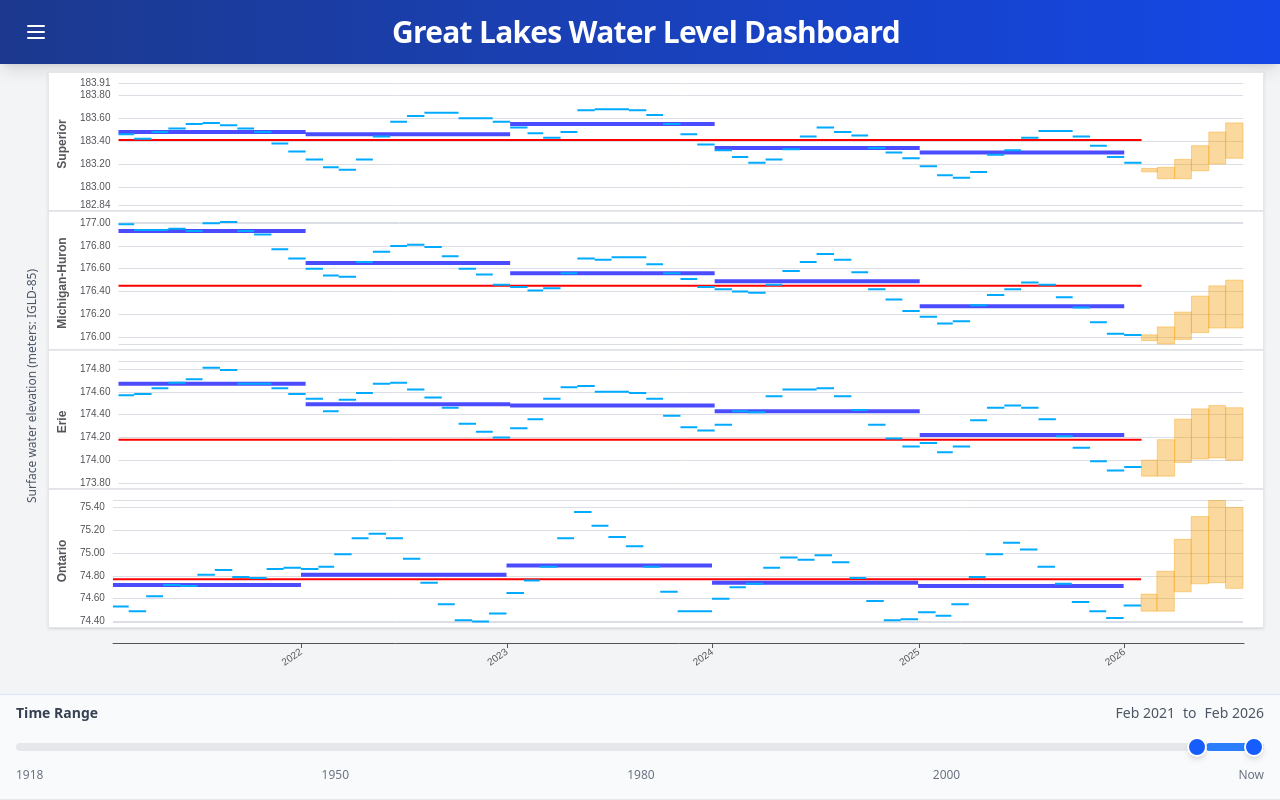
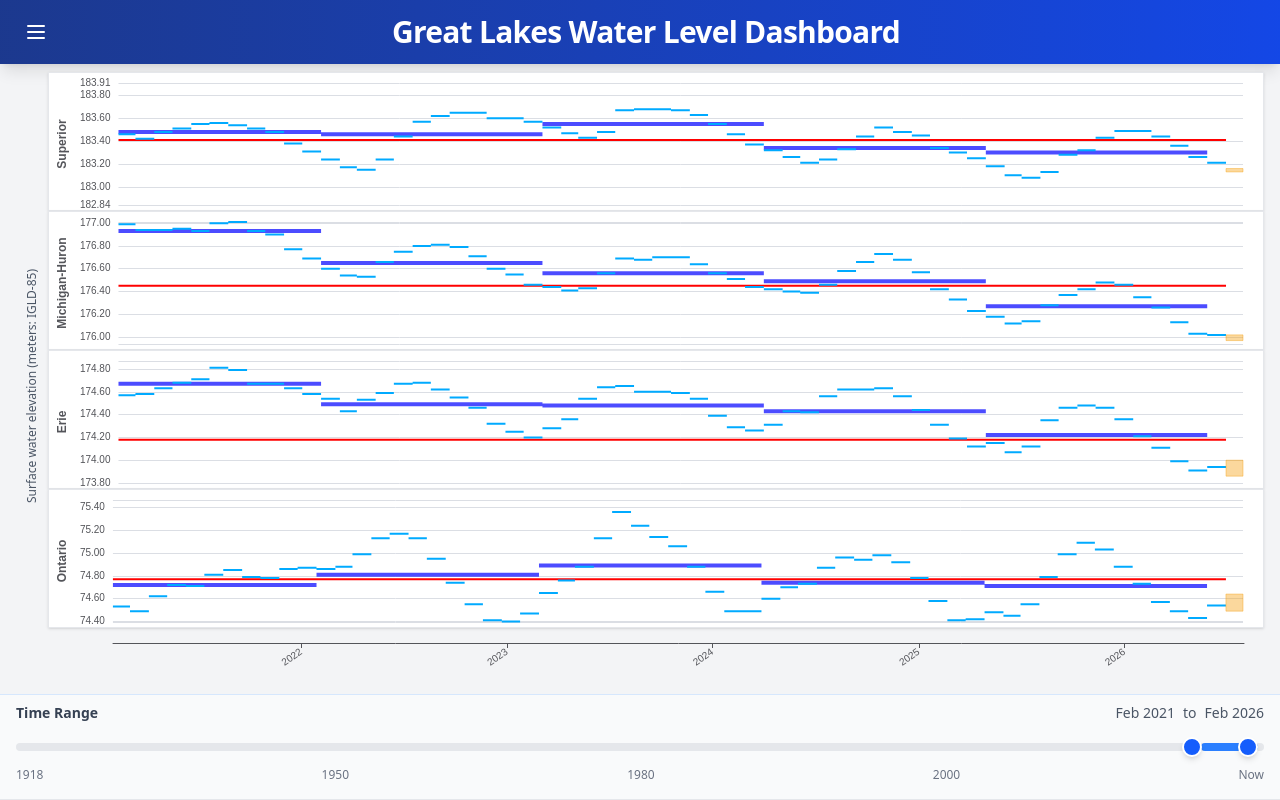
Before and after one commit to JoesephPaulSmith/fwld, a React (Vite) app in the folder dashboard/: page / in a window 1280 px wide. Built offline with nearby package versions, Linux system fonts and the light colour scheme.

Commit message:
Time sliding no longer slips

```diff
--- a/dashboard/src/components/LakeChart.tsx
+++ b/dashboard/src/components/LakeChart.tsx
@@ -274,15 +274,17 @@ export function LakeChart({ lake, config, height, hideXAxis, showLakeNameAsYLabe
 
         for (const point of forecastData.series.monthly_forecast) {
           const date = parseMonthDate(point.date);
+          const fStart = startOfMonth(date);
+          const fEnd = endOfMonth(date);
+          if (fStart > endDate || fEnd < startDate) continue;
           const high = convertDataToUnit(point.forecast_high, unitSystem);
           const low = convertDataToUnit(point.forecast_low, unitSystem);
-          const start = startOfMonth(date).getTime();
-          const end = endOfMonth(date).getTime();
-          forecastBarData.push([start, end, low, high]);
-          if (endOfMonth(date) > xAxisMax) xAxisMax = endOfMonth(date);
+          forecastBarData.push([fStart.getTime(), fEnd.getTime(), low, high]);
+          if (fEnd > xAxisMax) xAxisMax = fEnd;
           addTooltipEntry(point.date, 'Forecast Range', [low, high]);
         }
 
+        if (forecastBarData.length > 0) {
           seriesColorMap['Forecast Range'] = COLORS.forecast;
           seriesTypeMap['Forecast Range'] = 'custom';
           series.push({
@@ -304,6 +306,7 @@ export function LakeChart({ lake, config, height, hideXAxis, showLakeNameAsYLabe
             z: 12,
             encode: { x: [0, 1], y: [2, 3] },
           });
+        }
       }
     }
 
--- a/dashboard/src/components/TimeSlider.tsx
+++ b/dashboard/src/components/TimeSlider.tsx
@@ -1,9 +1,9 @@
 import { useMemo, useCallback } from 'react';
 import { useDashboardStore } from '@/store/dashboardStore';
+import { getWaterLevelData, getForecastData } from '@/utils/dataProcessing';
 import { format, parse, differenceInMonths, addMonths } from 'date-fns';
 
 const MIN_DATE = '1918-01';
-const CURRENT_DATE = new Date().toISOString().slice(0, 7);
 
 function parseDate(dateStr: string): Date {
   return parse(dateStr, 'yyyy-MM', new Date());
@@ -16,10 +16,30 @@ function formatDate(date: Date): string {
 export function TimeSlider() {
   const timeRange = useDashboardStore((state) => state.timeRange);
   const setTimeRange = useDashboardStore((state) => state.setTimeRange);
+  const lakesData = useDashboardStore((state) => state.lakesData);
+
+  const MAX_DATE = useMemo(() => {
+    let maxDateStr = new Date().toISOString().slice(0, 7);
+    if (lakesData) {
+      for (const lake of lakesData) {
+        const waterLevelData = getWaterLevelData(lake);
+        if (waterLevelData?.series.monthly.length) {
+          const last = waterLevelData.series.monthly.at(-1)!.date;
+          if (last > maxDateStr) maxDateStr = last;
+        }
+        const forecastData = getForecastData(lake);
+        if (forecastData?.series.monthly_forecast.length) {
+          const last = forecastData.series.monthly_forecast.at(-1)!.date;
+          if (last > maxDateStr) maxDateStr = last;
+        }
+      }
+    }
+    return formatDate(addMonths(parseDate(maxDateStr), 1));
+  }, [lakesData]);
 
   const totalMonths = useMemo(() => {
-    return differenceInMonths(parseDate(CURRENT_DATE), parseDate(MIN_DATE));
-  }, []);
+    return differenceInMonths(parseDate(MAX_DATE), parseDate(MIN_DATE));
+  }, [MAX_DATE]);
 
   const startValue = useMemo(() => {
     return differenceInMonths(parseDate(timeRange.start), parseDate(MIN_DATE));
@@ -45,12 +65,13 @@ export function TimeSlider() {
     }
   }, [startValue, setTimeRange, timeRange]);
 
+  const today = new Date().toISOString().slice(0, 7);
   const presetRanges = [
-    { label: 'All Time', start: MIN_DATE, end: CURRENT_DATE },
-    { label: 'Last 50 Years', start: formatDate(addMonths(parseDate(CURRENT_DATE), -600)), end: CURRENT_DATE },
-    { label: 'Last 20 Years', start: formatDate(addMonths(parseDate(CURRENT_DATE), -240)), end: CURRENT_DATE },
-    { label: 'Last 10 Years', start: formatDate(addMonths(parseDate(CURRENT_DATE), -120)), end: CURRENT_DATE },
-    { label: 'Last 5 Years', start: formatDate(addMonths(parseDate(CURRENT_DATE), -60)), end: CURRENT_DATE },
+    { label: 'All Time', start: MIN_DATE, end: today },
+    { label: 'Last 50 Years', start: formatDate(addMonths(parseDate(today), -600)), end: today },
+    { label: 'Last 20 Years', start: formatDate(addMonths(parseDate(today), -240)), end: today },
+    { label: 'Last 10 Years', start: formatDate(addMonths(parseDate(today), -120)), end: today },
+    { label: 'Last 5 Years', start: formatDate(addMonths(parseDate(today), -60)), end: today },
   ];
 
   const formatDisplayDate = (dateStr: string) => {
```
Lines whose indentation alone changed are shown as unchanged.
